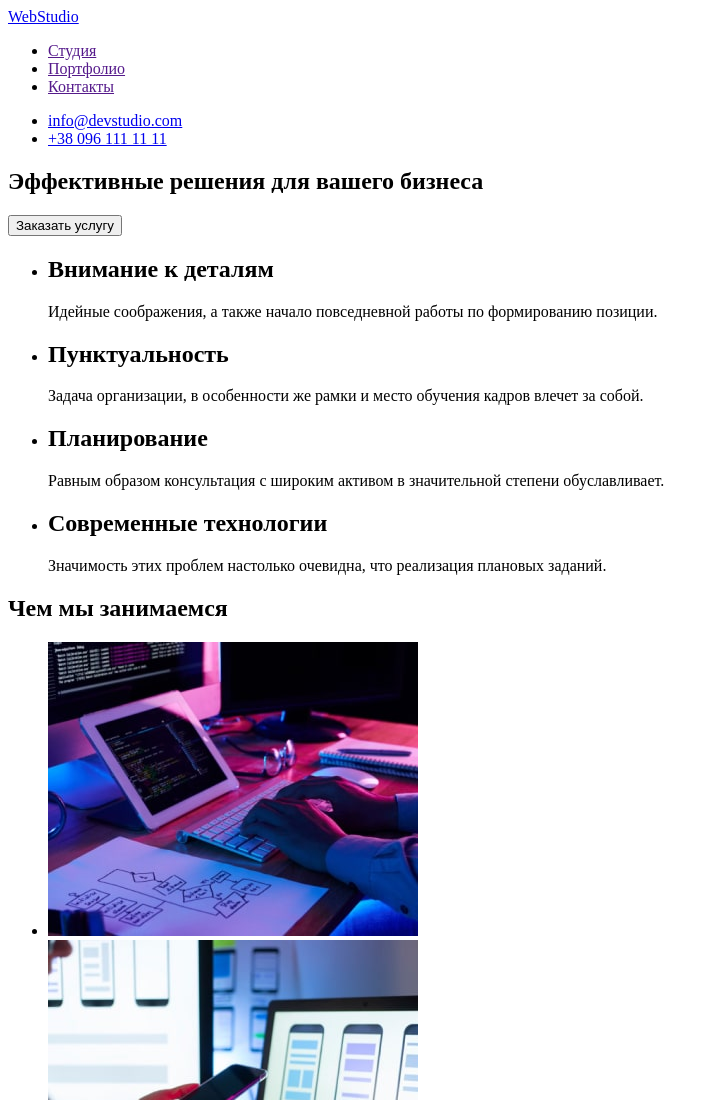
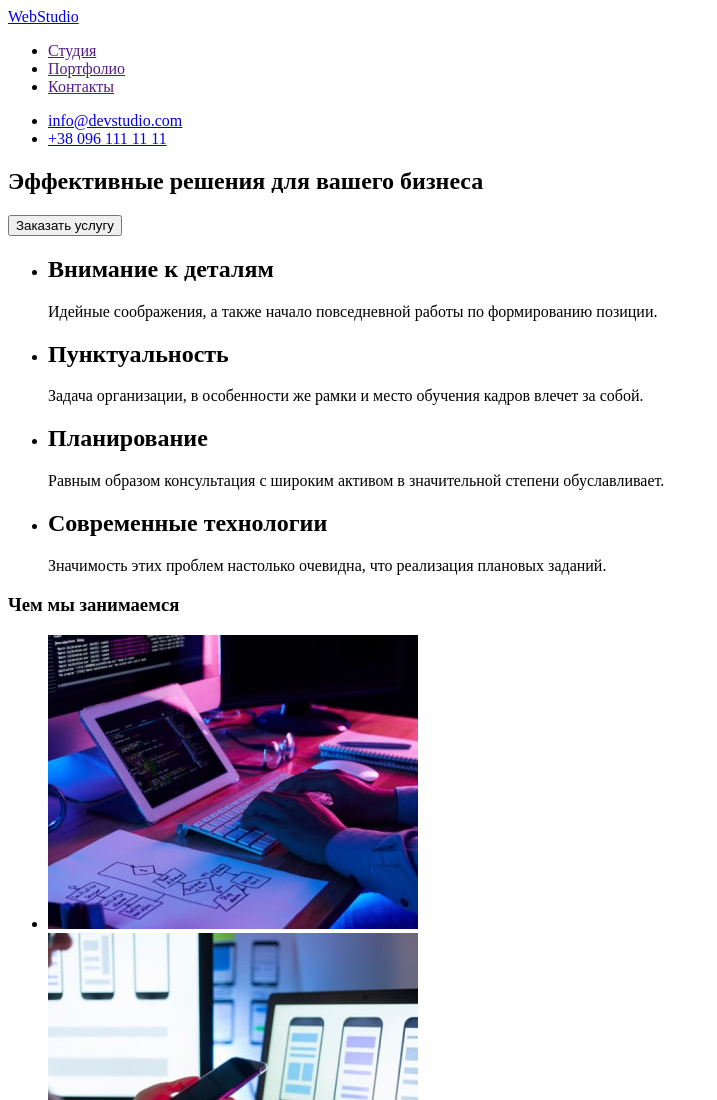
Before and after one commit to TulaidanOleh/goit-markup-hw-01, a plain HTML site: page index.html in a window 1280 px wide. Shown: the top 1100 px of the page, without its empty margins (0-717 px from the left). Drawn offline with Linux system fonts and the light colour scheme.

Commit message:
Аdded hidden title

```diff
--- a/index.html
+++ b/index.html
@@ -71,7 +71,8 @@
         </ul>
       </section>
       <section>
-        <h2>Чем мы занимаемся</h2>
+        <h2 hidden>Особенности</h2>
+        <h3>Чем мы занимаемся</h3>
         <ul>
           <li>
             <img
```
